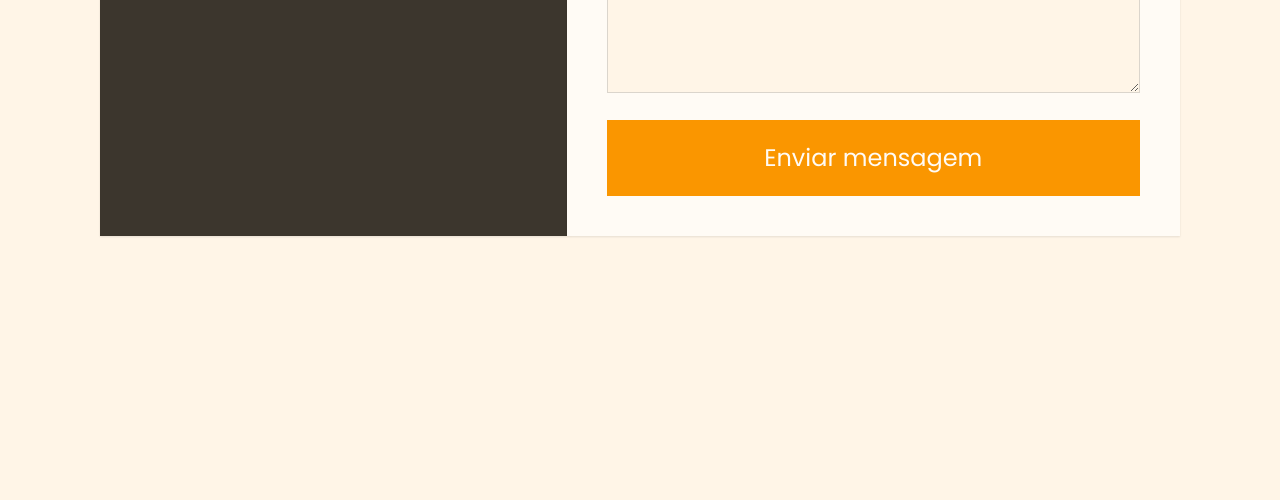
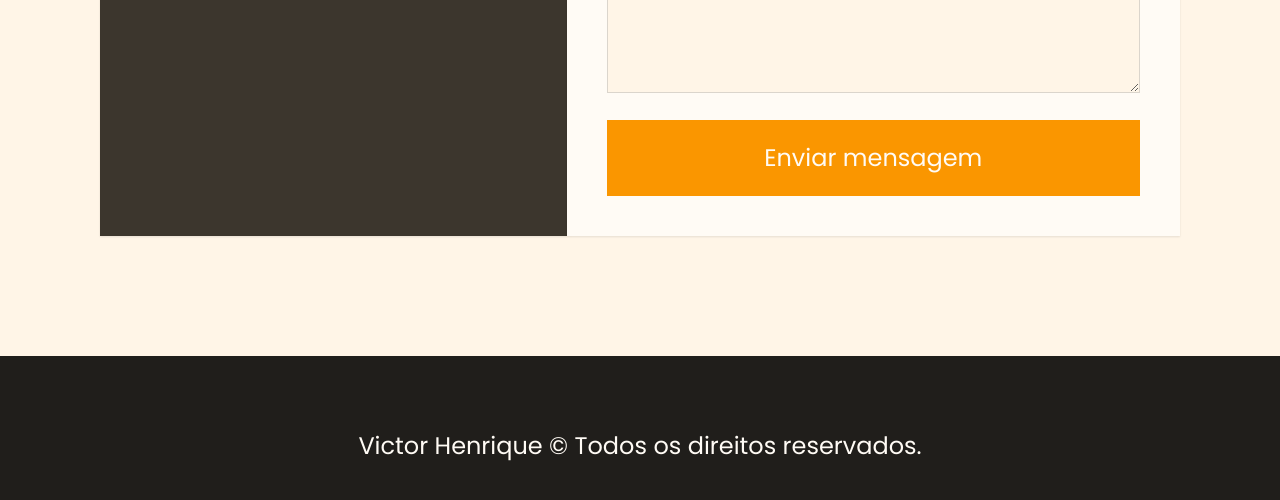
Before and after one commit to victorhenriqueb/portfolio, a plain HTML site: page index.html in a window 1280 px wide. Shown: the part 3430-3930 px from the top of the page. Before the commit the page ends 3786 px from the top, so only its background shows below. Drawn offline with Linux system fonts and the light colour scheme.

Commit message:
finalizei o footer partir para otimizar o site

```diff
--- /dev/null
+++ b/css/footer.css
@@ -0,0 +1,8 @@
+.footer-bg{
+  background-color: var(--cor-p7);
+}
+
+.footer-conteudo{
+  text-align: center;
+  padding: 72px;
+}
--- a/css/style.css
+++ b/css/style.css
@@ -27,3 +27,6 @@
 
 /* css contato */
 @import url(./contato.css);
+
+/* css footer */
+@import url(./footer.css);
--- a/index.html
+++ b/index.html
@@ -180,7 +180,7 @@
           <form class="form" action="./contato.html">
             <div>
               <label class="font-1-m cp-8" for="nome">Nome</label>
-              <input class="font-2-xs cn-3" type="text" id="nome" name="nome" >
+              <input class="font-2-xs cn-3" type="text" id="nome" name="nome">
             </div>
             <div>
               <label class="font-1-m cp-8" for="telefone">Telefone</label>
@@ -201,6 +201,12 @@
     </div>
   </div>
 
+  <footer class="footer footer-bg">
+    <div class="footer-conteudo">
+      <p class="font-1-m cn-1">Victor Henrique © Todos os direitos reservados.</p>
+    </div>
+  </footer>
+
   <script src="./js/menu.js"></script>
   <script src="./js/formacao.js"></script>
 </body>
```
